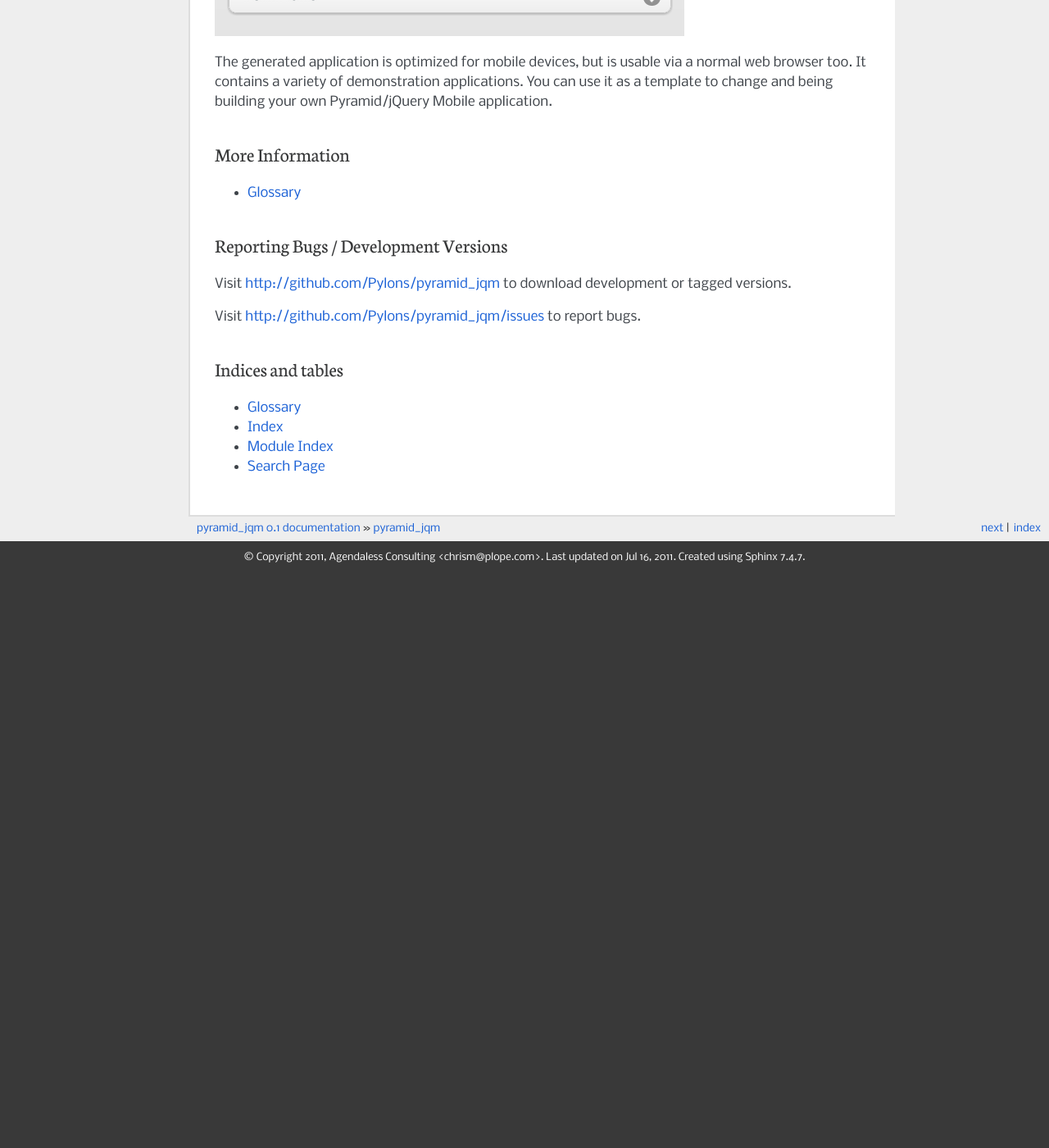
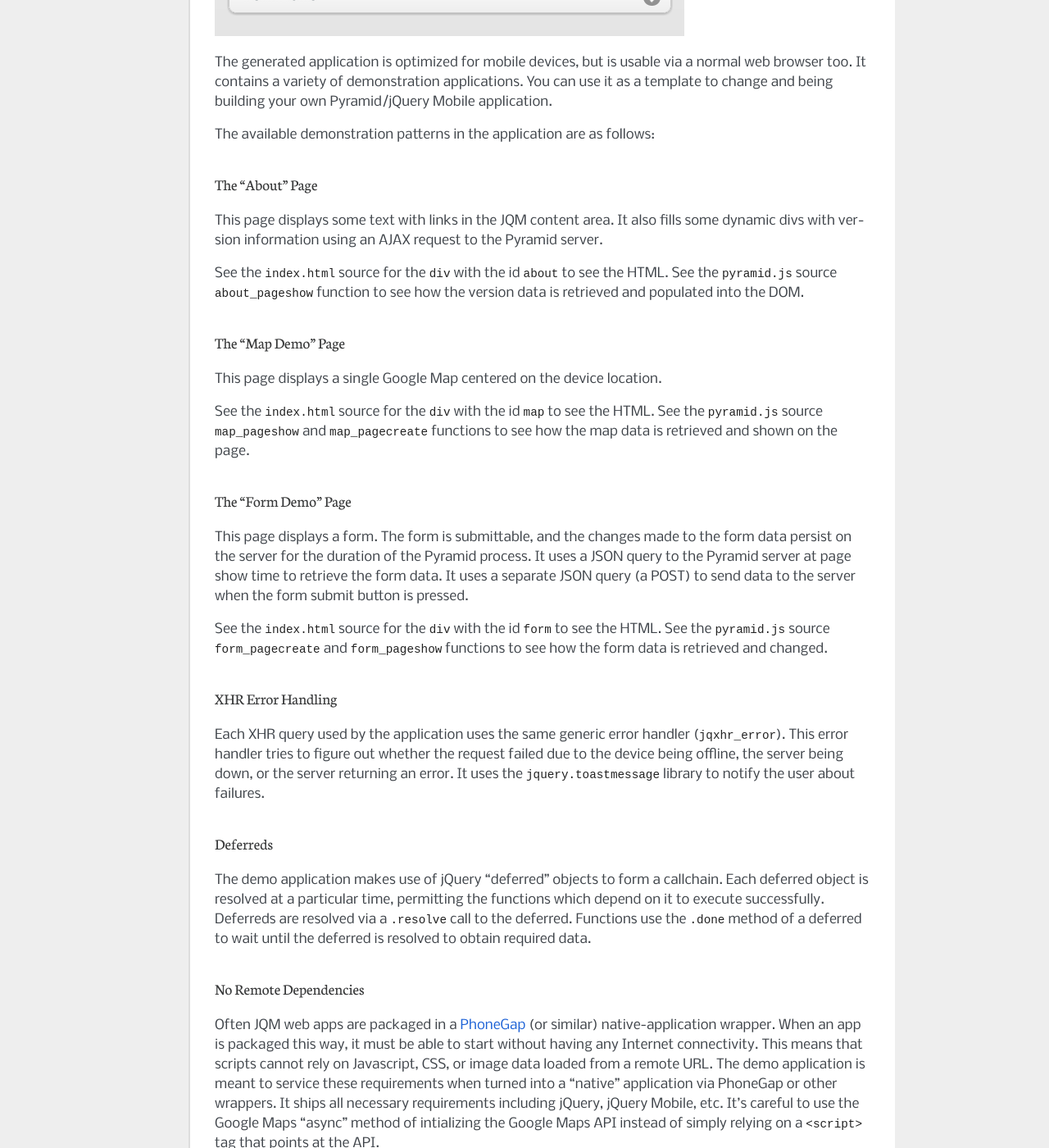
Before and after one commit to Pylons/pyramid_jqm, a Sphinx documentation site: the page built from docs/index.rst, in a window 1280 px wide and 1400 px high, scrolled down 1256 px. Shown: the whole window at 82% size. Built offline with Sphinx 7.4.7, drawn with Linux system fonts in a browser that asks for light colours; before the commit the page ends 1955 px from its top, so only the background shows below that; some of the changed text lies outside the part shown.

Commit message:
flesh out demo application description

```diff
--- a/docs/glossary.rst
+++ b/docs/glossary.rst
@@ -19,3 +19,8 @@
 
    Pyramid
       A Python web framework: http://pylonsproject.org.
+
+   PhoneGap
+      A `framework <http://www.phonegap.com/>`_ which allows HTML5 apps to be
+      used as "native" applications on iPhone, Android, and other mobile
+      platforms.
--- a/docs/index.rst
+++ b/docs/index.rst
@@ -61,6 +61,82 @@
 applications.  You can use it as a template to change and being building your
 own Pyramid/jQuery Mobile application.
 
+The available demonstration patterns in the application are as follows:
+
+The "About" Page
+~~~~~~~~~~~~~~~~
+
+This page displays some text with links in the JQM content area.  It also
+fills some dynamic divs with version information using an AJAX request to the
+Pyramid server.
+
+See the ``index.html`` source for the ``div`` with the id ``about`` to see
+the HTML.  See the ``pyramid.js`` source ``about_pageshow`` function to see
+how the version data is retrieved and populated into the DOM.
+
+The "Map Demo" Page
+~~~~~~~~~~~~~~~~~~~
+
+This page displays a single Google Map centered on the device location.
+
+See the ``index.html`` source for the ``div`` with the id ``map`` to see the
+HTML.  See the ``pyramid.js`` source ``map_pageshow`` and ``map_pagecreate``
+functions to see how the map data is retrieved and shown on the page.
+
+The "Form Demo" Page
+~~~~~~~~~~~~~~~~~~~~
+
+This page displays a form.  The form is submittable, and the changes made to
+the form data persist on the server for the duration of the Pyramid process.
+It uses a JSON query to the Pyramid server at page show time to retrieve the
+form data.  It uses a separate JSON query (a POST) to send data to the server
+when the form submit button is pressed.
+
+See the ``index.html`` source for the ``div`` with the id ``form`` to see the
+HTML.  See the ``pyramid.js`` source ``form_pagecreate`` and
+``form_pageshow`` functions to see how the form data is retrieved and
+changed.
+
+XHR Error Handling
+~~~~~~~~~~~~~~~~~~
+
+Each XHR query used by the application uses the same generic error handler
+(``jqxhr_error``).  This error handler tries to figure out whether the
+request failed due to the device being offline, the server being down, or the
+server returning an error.  It uses the ``jquery.toastmessage`` library to
+notify the user about failures.
+
+Deferreds
+~~~~~~~~~
+
+The demo application makes use of jQuery "deferred" objects to form a
+callchain.  Each deferred object is resolved at a particular time, permitting
+the functions which depend on it to execute successfully.  Deferreds are
+resolved via a ``.resolve`` call to the deferred.  Functions use the
+``.done`` method of a deferred to wait until the deferred is resolved to
+obtain required data.
+
+No Remote Dependencies
+~~~~~~~~~~~~~~~~~~~~~~
+
+Often JQM web apps are packaged in a :term:`PhoneGap` (or similar)
+native-application wrapper.  When an app is packaged this way, it must be
+able to start without having any Internet connectivity.  This means that
+scripts cannot rely on Javascript, CSS, or image data loaded from a remote
+URL.  The demo application is meant to service these requirements when turned
+into a "native" application via PhoneGap or other wrappers.  It ships all
+necessary requirements including jQuery, jQuery Mobile, etc.  It's careful to
+use the Google Maps "async" method of intializing the Google Maps API instead
+of simply relying on a ``<script>`` tag that points at the API.
+
+Server-Side Views
+~~~~~~~~~~~~~~~~~
+
+Each server-side Pyramid view uses a JSON renderer, and each is configured
+with caching parameters that will prevent the mobile application from
+attempting to retrieve data needlessly.  See the ``views.py`` file in the
+generated package to see how it works.
+
 More Information
 ----------------
 
--- a/pyramid_jqm/scaffolds/jqm_starter/+package+/static/pyramid.js
+++ b/pyramid_jqm/scaffolds/jqm_starter/+package+/static/pyramid.js
@@ -96,7 +96,8 @@
     var jqxhr_error = jqxhr_error_factory();
 
     //------------------------------------------------------------------------
-    // Initializes Google map options; invoked by "initialize" script callback
+    // Initializes Google map options; invoked by script callback
+    // (see index.html, "&callback=pyramid.init_google_maps")
     //------------------------------------------------------------------------
     function init_google_maps() {
         // Common options across all maps
```
